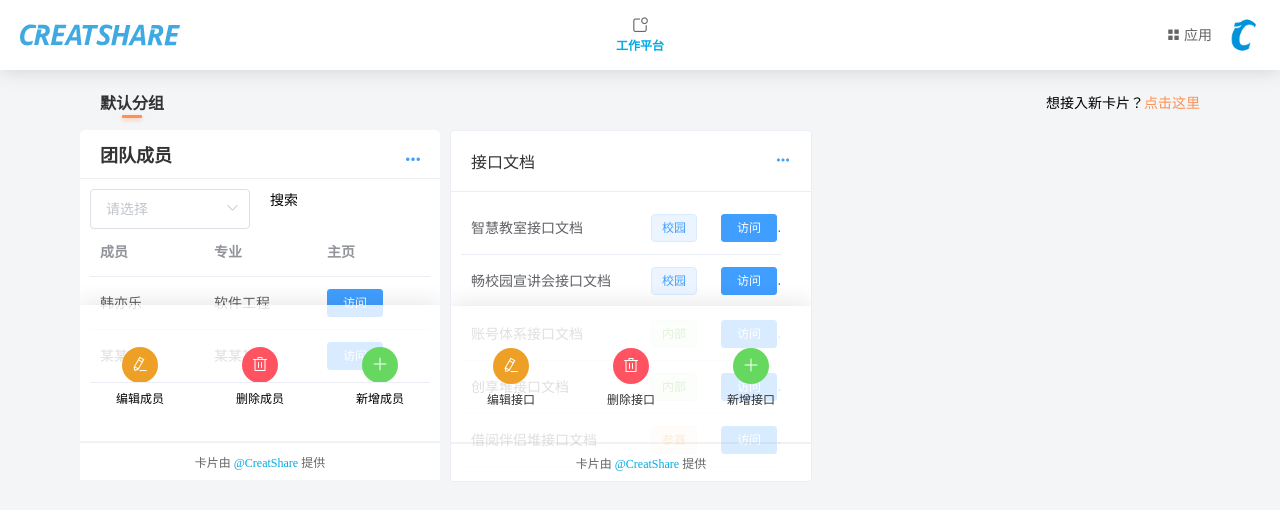
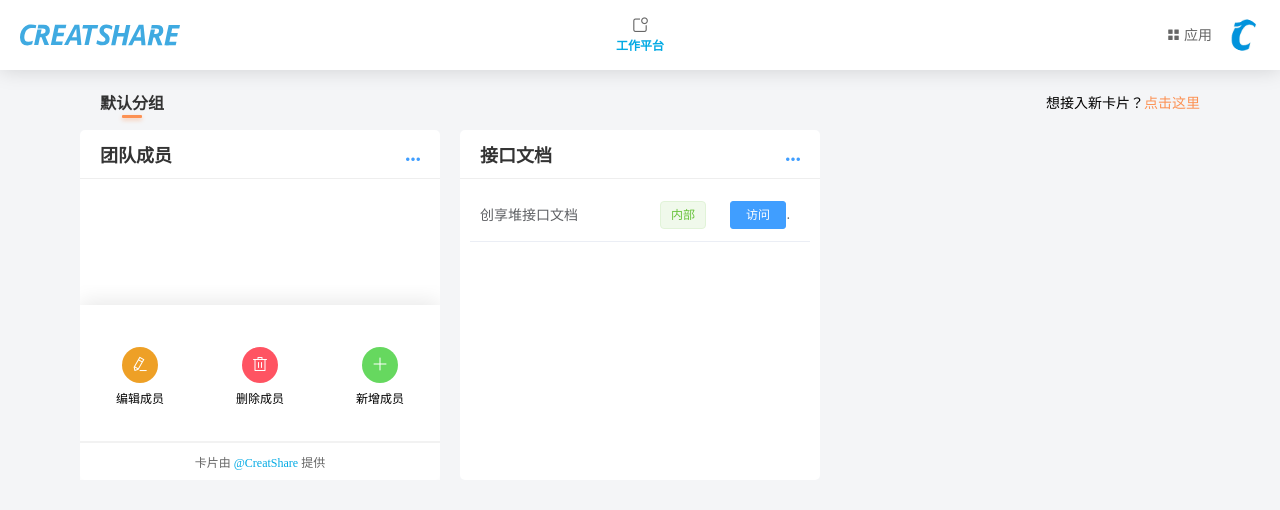
Before and after one commit to creatshare/worker-space, a Vue app: page /#/workingdesk in a window 1280 px wide. Shown: the top 510 px of the page. Built offline with nearby package versions, Linux system fonts and the light colour scheme.

Commit message:
接口文档卡片：搭建初步 UI，并硬编码一个接口文档以方便访问

```diff
--- a/src/card/api-doc-card/api-doc-card.vue
+++ b/src/card/api-doc-card/api-doc-card.vue
@@ -1,9 +1,19 @@
 <template>
-    <el-card class="box-card" shadow="hover" :body-style="{ padding: '10px' }">
-        <div slot="header" class="clearfix">
-            <span class="headline">接口文档</span>
-            <el-button style="float: right; padding: 3px 0" type="text"><i class="el-icon-more"></i></el-button>
+    <div class="card-container card-container-1" shadow="hover" :body-style="{ padding: '10px' }">
+        <div class="card-wrap-padding">
+
+            <h3 class="card-title"><a>接口文档</a></h3>
+
+            <div class="card-head-btns">
+                <span></span>
+                <span class="head-btn md-design" tabindex="-1">
+                    <el-button type="text">
+                        <i class="iconfont"><i class="el-icon-more"></i></i>
+                    </el-button>
+                </span>
             </div>
+
+            <div class="card-inner-container">
                 <el-table
                         :data="tableData"
                         class="table"
@@ -35,61 +45,42 @@
                         </template>
                     </el-table-column>
                 </el-table>
+            </div>
+
             <div class="card-setting-panel card-setting-panel-active">
                 <div class="card-setting-panel-inner">
                     <ul class="items">
                         <li>
                             <div role="setting" class="panel-item">
-                            <i class="iconfont icon-edit"><i class="el-icon-edit"></i></i>编辑接口
+                                <i class="iconfont bg-yellow"><i class="el-icon-edit"></i></i>编辑接口
                             </div>
                         </li>
                         <li>
                             <div role="destroy" class="panel-item">
-                            <i class="iconfont icon-delete"><i class="el-icon-delete"></i></i>删除接口
+                                <i class="iconfont bg-red"><i class="el-icon-delete"></i></i>删除接口
                             </div>
                         </li>
                         <li>
                             <div role="move" class="panel-item">
-                            <i class="iconfont icon-add"><i class="el-icon-plus"></i></i>新增接口
+                                <i class="iconfont bg-green"><i class="el-icon-plus"></i></i>新增接口
                             </div>
                         </li>
                     </ul>
                     <div class="panel-copyright">卡片由 <a href="http://www.creatshare.com" target="_blank">@CreatShare</a> 提供</div>
                 </div>
             </div>
-    </el-card>
+        </div>
+    </div>
 </template>
 
 <script>
+    import { apiDocInfo } from './api'
+
     export default {
         name: "api-doc-card",
         data() {
             return {
-                tableData: [{
-                    name: '智慧教室接口文档',
-                    tag: '校园',
-                    link: ''
-                }, {
-                    name: '畅校园宣讲会接口文档',
-                    tag: '校园',
-                    link: ''
-                }, {
-                    name: '账号体系接口文档',
-                    tag: '内部',
-                    link: ''
-                }, {
-                    name: '创享堆接口文档',
-                    tag: '内部',
-                    link: ''
-                }, {
-                    name: '借阅伴侣堆接口文档',
-                    tag: '参赛',
-                    link: ''
-                }, {
-                    name: '缺陷管理系统接口文档',
-                    tag: '外包',
-                    link: ''
-                }]
+                tableData: apiDocInfo
             }
         },
         methods: {
@@ -116,49 +107,85 @@
 </script>
 
 <style scoped>
+    a {
+        background: transparent;
+        text-decoration: none;
+        outline: none;
+        cursor: pointer;
+        transition: color .2s ease;
+    }
+
     ul {
         margin: 0;
         padding: 0;
         list-style: none;
     }
 
-    .box-card {
+    /* card 容器 */
+
+    .card-container {
+        float: left;
+        position: relative;
+        font-size: 0;
+        height: 350px;
+        width: 360px;
+        margin: 0 10px 20px;
+        -webkit-box-sizing: content-box;
+        box-sizing: content-box;
+    }
+
+    .card-wrap-padding {
         position: relative;
         height: 350px;
-        width: 360px;
+        background-color: #fff;
+        border-radius: 5px;
     }
 
-    .headline {
-        color: #333;
-        background: transparent;
-        text-decoration: none;
-        outline: none;
-        /*cursor: pointer;*/
-        transition: color .2s ease;
+    /* card 头部 */
+
+    .card-title {
+        cursor: move;
+        font-size: 18px;
+        padding: 11px 20px;
+        border-bottom: 1px solid #eee;
     }
 
-    .table {
-        width: 100%;
-        height: 270px;
-        overflow-x: hidden;
-        overflow-y: scroll;
+    .card-container .card-title a {
+        color: #333;
     }
 
-    .table:before {
-        content: none
+    .card-container .card-head-btns {
+        position: absolute;
+        top: 8px;
+        right: 9px;
+        font-size: 20px;
     }
 
-    .clearfix:before,
-    .clearfix:after {
-        display: table;
-        content: "";
-    }
-    .clearfix:after {
-        clear: both
+    .card-container .card-head-btns .head-btn {
+        width: 36px;
+        height: 36px;
+        display: inline-block;
+        line-height: 36px;
+        text-align: center;
+        border-radius: 50%;
+        -webkit-transition: background-color .4s ease;
+        transition: background-color .4s ease;
+        cursor: pointer;
+        outline: none;
     }
 
+    /* card 内部 */
+
+    .card-container .card-inner-container {
+        font-size: 14px;
+        padding: 10px;
+        height: 300px;
+    }
+
+    /* card 隐藏面板 */
+
     .card-setting-panel.card-setting-panel-active {
-        display: block;
+        display: none;
         height: 195px;
     }
 
@@ -217,15 +244,15 @@
         width: 100%;
     }
 
-    .card-setting-panel .items .icon-edit {
+    .card-setting-panel .items .bg-yellow {
         background: #eea026;
     }
 
-    .card-setting-panel .items .icon-delete {
+    .card-setting-panel .items .bg-red {
         background: #ff5362;
     }
 
-    .card-setting-panel .items .icon-add {
+    .card-setting-panel .items .bg-green {
         background: #66d85f;
     }
 
@@ -249,13 +276,13 @@
         -moz-osx-font-smoothing: grayscale;
     }
 
-    .card-setting-panel .panel-copyright {
+    .card-container .card-setting-panel .panel-copyright {
         width: 100%;
         border-top: 2px solid rgba(0,0,0,.05);
         text-align: center;
         color: #666;
         font-size: 12px;
-        padding: 10px;
+        padding: 10px 0;
     }
 
     .card-setting-panel .panel-copyright a {
--- /dev/null
+++ b/src/card/api-doc-card/api.js
@@ -0,0 +1,5 @@
+export const apiDocInfo = [{
+    name: '创享堆接口文档',
+    tag: '内部',
+    link: ''
+}]
--- a/src/card/org-struct-card/api.js
+++ b/src/card/org-struct-card/api.js
@@ -0,0 +1,25 @@
+export const allMembers = [{
+    key: 1,
+    label: '产品组',
+    members: []
+}, {
+    key: 2,
+    label: '运营组',
+    members: []
+}, {
+    key: 3,
+    label: '视觉组',
+    members: []
+}, {
+    key: 4,
+    label: '前端组',
+    members: [{
+        name: '韩亦乐',
+        profession: '软件工程',
+        github: 'https://github.com/hylerrix'
+    }]
+}, {
+    key: 5,
+    label: '后端租',
+    members: []
+}]
--- a/src/card/org-struct-card/org-struct-card.vue
+++ b/src/card/org-struct-card/org-struct-card.vue
@@ -14,41 +14,42 @@
             </div>
 
             <div class="card-inner-container">
-                <el-row :gutter="20">
-                    <el-col :span="12">
-                        <el-select v-model="value9" filterable placeholder="请选择">
-                            <el-option
-                                    v-for="item in options[0].children"
-                                    :key="item.key"
-                                    :label="item.label"
-                                    :value="item.key">
-                            </el-option>
-                        </el-select>
-                    </el-col>
-                    <el-col :span="12">
-                        搜索
-                    </el-col>
-                </el-row>
-                <el-table
-                        :data="tableData"
-                        style="width: 100%">
-                    <el-table-column
-                            prop="name"
-                            label="成员">
-                    </el-table-column>
-                    <el-table-column
-                            prop="profession"
-                            label="专业">
-                    </el-table-column>
-                    <el-table-column
-                            label="主页">
-                        <template slot-scope="scope">
-                            <el-button type="primary" size="mini">
-                                访问
-                            </el-button>
-                        </template>
-                    </el-table-column>
-                </el-table>
+                <!--<el-row :gutter="20">-->
+                    <!--<el-col :span="12">-->
+                        <!--<el-select v-model="selectedGroupId" filterable placeholder="请选择">-->
+                            <!--<el-option-->
+                                    <!--v-for="item in options[0].children"-->
+                                    <!--:key="item.key"-->
+                                    <!--:label="item.label"-->
+                                    <!--:value="item.key">-->
+                            <!--</el-option>-->
+                        <!--</el-select>-->
+                    <!--</el-col>-->
+                    <!--<el-col :span="12">-->
+                        <!--搜索-->
+                    <!--</el-col>-->
+                <!--</el-row>-->
+
+                <!--<el-table-->
+                        <!--:data="tableData"-->
+                        <!--style="width: 100%">-->
+                    <!--<el-table-column-->
+                            <!--prop="name"-->
+                            <!--label="成员">-->
+                    <!--</el-table-column>-->
+                    <!--<el-table-column-->
+                            <!--prop="profession"-->
+                            <!--label="专业">-->
+                    <!--</el-table-column>-->
+                    <!--<el-table-column-->
+                            <!--label="主页">-->
+                        <!--<template slot-scope="scope">-->
+                            <!--<el-button type="primary" size="mini">-->
+                                <!--访问-->
+                            <!--</el-button>-->
+                        <!--</template>-->
+                    <!--</el-table-column>-->
+                <!--</el-table>-->
             </div>
 
             <div class="card-setting-panel card-setting-panel-active">
@@ -78,51 +79,14 @@
 </template>
 
 <script>
+    import { allMembers } from './api'
+
     export default {
         name: "org-struct-card",
         data() {
             return {
-                options: [{
-                    key: 8,
-                    label: '产品技术部',
-                    children: [{
-                        key: 1,
-                        label: '产品组'
-                    }, {
-                        key: 2,
-                        label: '运营组'
-                    }, {
-                        key: 3,
-                        label: '视觉组'
-                    }, {
-                        key: 4,
-                        label: '前端组'
-                    }, {
-                        key: 5,
-                        label: '后端租'
-                    }]
-                }, {
-                    key: 9,
-                    label: '效能平台部',
-                    children: [{
-                        key: 6,
-                        label: 'Web 组'
-                    }, {
-                        key: 7,
-                        label: '区块链组'
-                    }]
-                }],
-                value8: '',
-                value9: '',
-                tableData: [{
-                    name: '韩亦乐',
-                    profession: '软件工程',
-                    link: 'http...'
-                }, {
-                    name: '某某某',
-                    profession: '某某某某',
-                    link: 'http...'
-                }]
+                allMembers: allMembers,
+                selectedGroupId: [],
             }
         },
         methods: {
```
Lines whose indentation alone changed are shown as unchanged.
